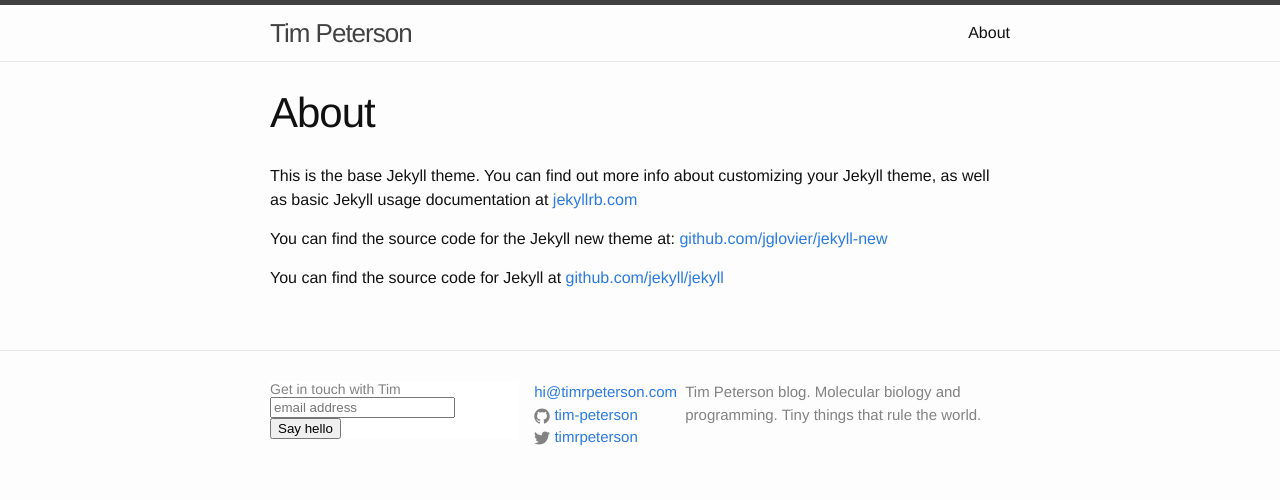
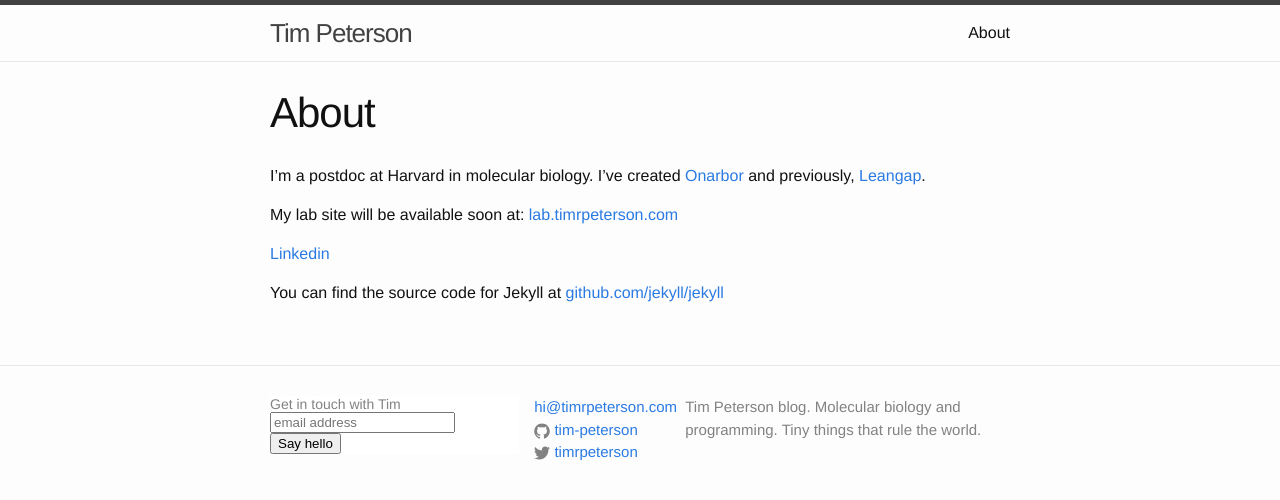
Before and after one commit to tim-peterson/timrpeterson, a Jekyll site: the page built from about.md, in a window 1280 px wide. Shown: the top 500 px of the page. Built offline with Jekyll 4.4.1, drawn with Linux system fonts in a browser that asks for light colours; comment, search, counter and statistics services are not loaded.

```diff
--- a/about.md
+++ b/about.md
@@ -4,8 +4,10 @@ title: About
 permalink: /about/
 ---
 
-This is the base Jekyll theme. You can find out more info about customizing your Jekyll theme, as well as basic Jekyll usage documentation at [jekyllrb.com](http://jekyllrb.com/)
+I'm a postdoc at Harvard in molecular biology. I've created [Onarbor](https://onarbor.com/) and previously, [Leangap](https://leangap.com/).
 
-You can find the source code for the Jekyll new theme at: [github.com/jglovier/jekyll-new](https://github.com/jglovier/jekyll-new)
+My lab site will be available soon at: [lab.timrpeterson.com](http://lab.timrpeterson.com/)
+
+[Linkedin](https://www.linkedin.com/petersontimr)
 
 You can find the source code for Jekyll at [github.com/jekyll/jekyll](https://github.com/jekyll/jekyll)
```
